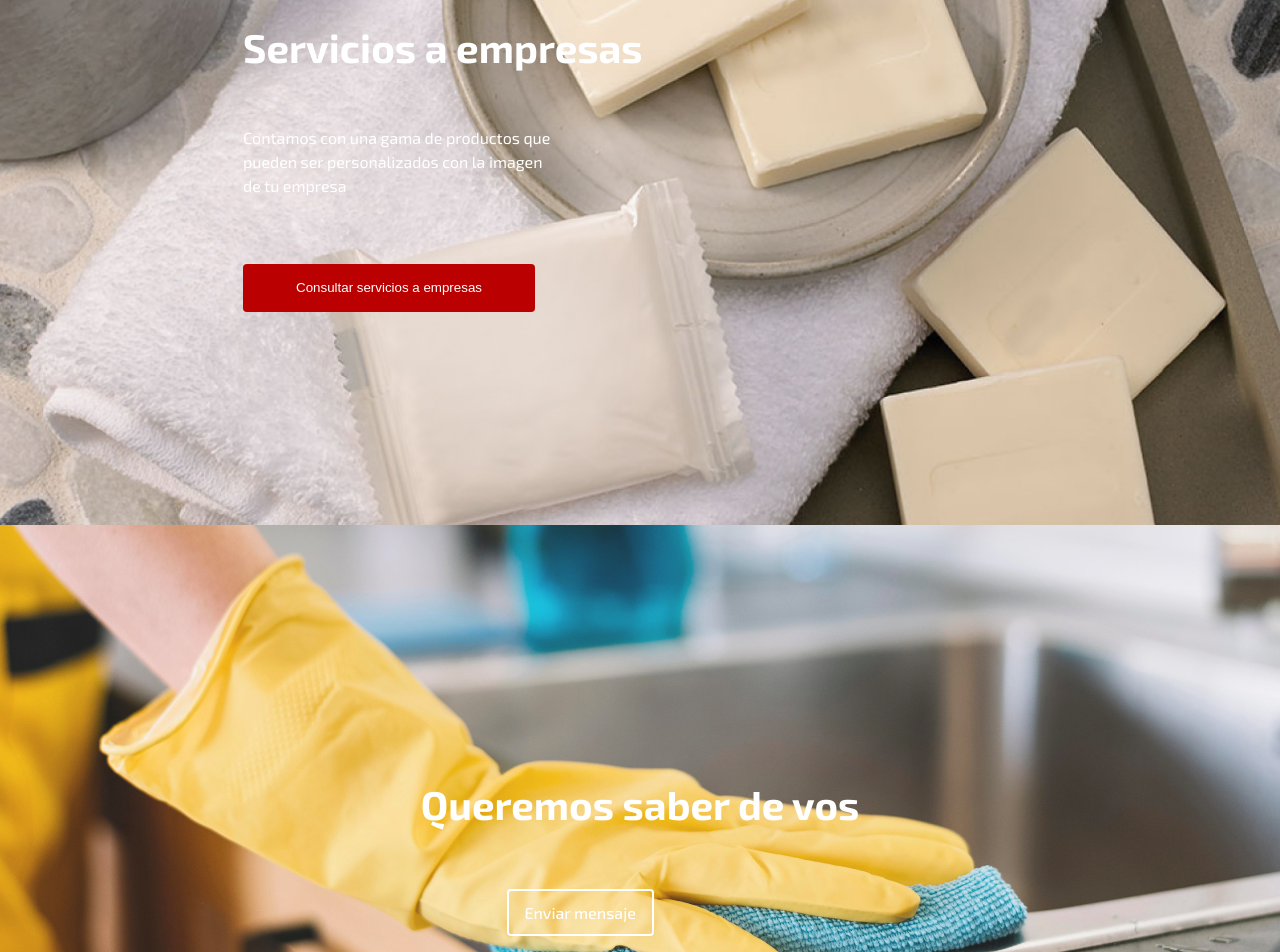
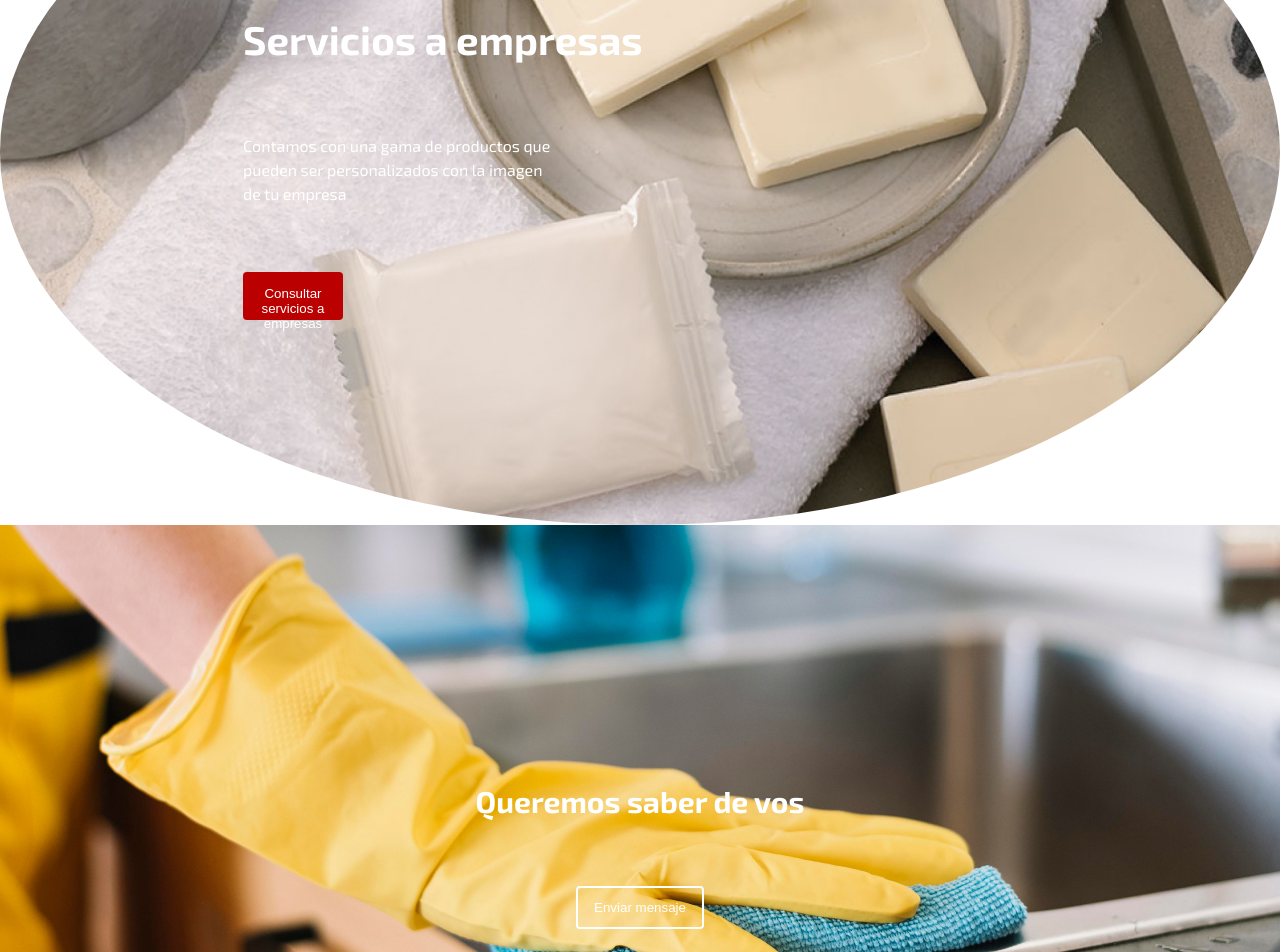
Before and after one commit to JoaquinPalacios/cation, a Next.js app: page / in a window 1280 px wide. Shown: the part 1120-2072 px from the top of the page. Built offline with nearby package versions, Linux system fonts and the light colour scheme.

Commit message:
ReachOut ok servicesfaltan cambios

```diff
--- a/styles/_reachOut.scss
+++ b/styles/_reachOut.scss
@@ -7,41 +7,30 @@
     display: flex;
     height: 623px;
     justify-content: center;
-    opacity: 90%;
     position: relative;
     width: 100%;
 
     .reachOut-container {
+        display: flex;
+        flex-direction: column;
+
 
 
 
 
         h3 {
-
-
-            font-weight: 700;
             color: white;
-            font-family: 'Exo 2';
-            font-size: 40px;
-            height: 52px;
             line-height: 52px;
             margin-bottom: 59px;
-            text-align: center;
-            width: 537px;
 
         }
         button {
-            text-align: center;
             background-color: transparent;
             border: 2px solid white;
             border-radius: 4px;
             color: white;
-            margin-left: 135px;
-            font-family: 'Exo 2';
-            font-size: 16px;
-            font-weight: 500;
-            // justify-items: center;
             padding: 12px 16px;
+            margin: auto;
         }
 
     }
--- a/styles/_services.scss
+++ b/styles/_services.scss
@@ -2,17 +2,18 @@
     align-items: center;
     background-image: url('../public/images/services.png');
     background-repeat: no-repeat;
+    border-radius:50% ;
     background-size: cover;
     background-position: center top;
     display: flex;
+    border-radius:50% ;
     height: 745px;
-    position: relative;
     width: 100%;
 
     .services-container {
+        display: flex;
+        flex-direction: column;
         margin-left: 243px;
-
-
 
 
         h2 {
@@ -27,7 +28,6 @@
         }
         p {
             color: white;
-            font-family: 'Exo 2';
             font-size: 16px;
             font-weight: 400;
             margin-bottom: 64px;
@@ -43,14 +43,8 @@
             color: white;
             height: 48px;
             padding: 12px 16px;
-            width: 292px;
-
-
-
-
-
-
-
+            width: 100px;
+            margin: left;
 
         }
     }
```
